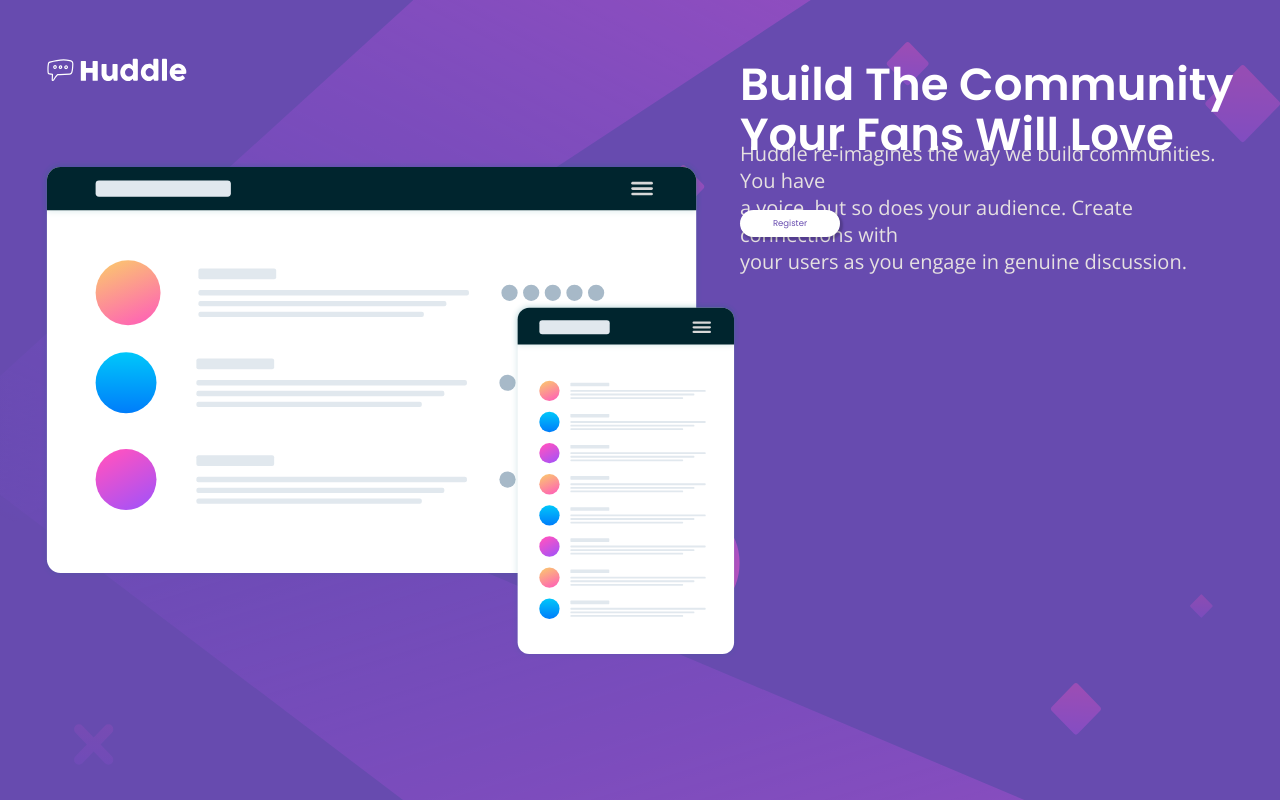
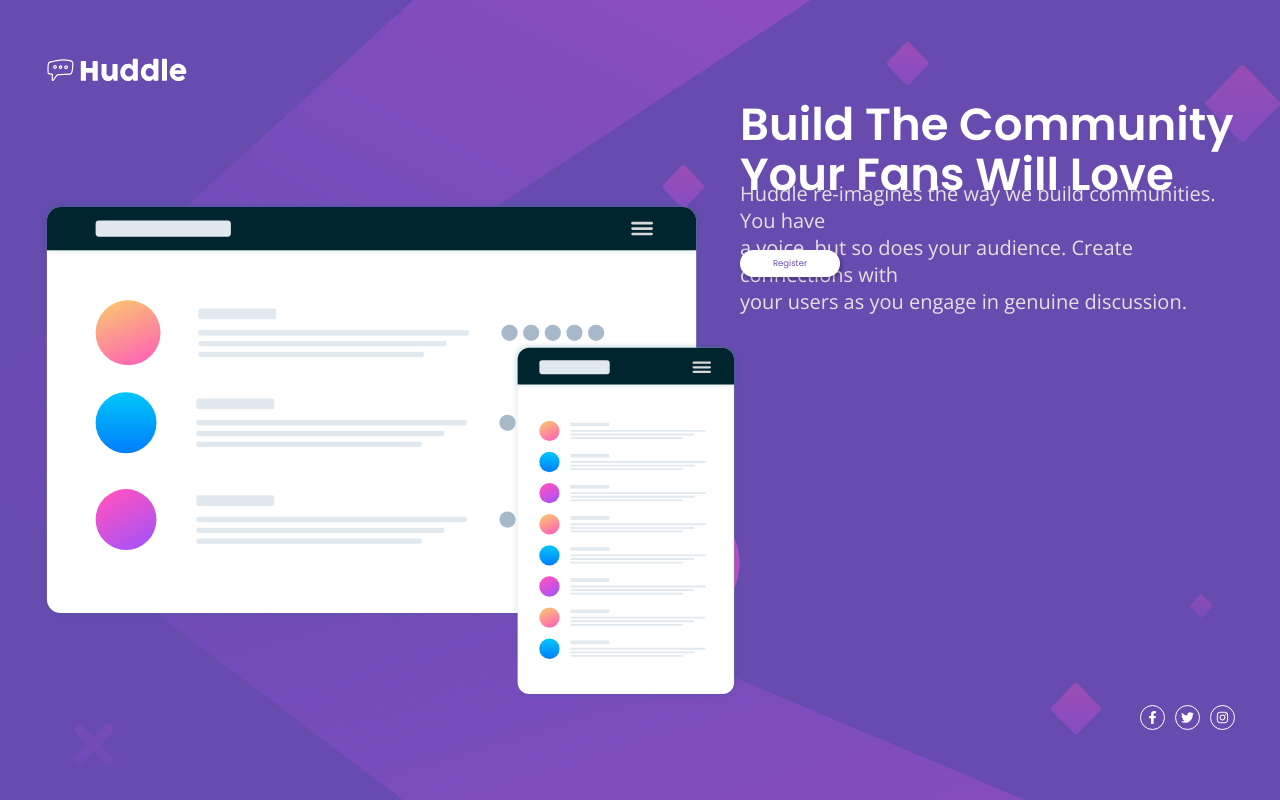
Before and after one commit to monsor3s/hundlepage, a React (Create React App) app: page / in a window 1280 px wide. Built offline with nearby package versions, Linux system fonts and the light colour scheme.

Commit message:
Updt cmmt

```diff
--- a/src/pages/HomePage/styles.ts
+++ b/src/pages/HomePage/styles.ts
@@ -13,7 +13,7 @@ export const ContainerBox = styled.div`
     z-index: 1;
     display: grid;
     grid-template-columns: 4rem repeat(2, 1fr) 4rem;
-    grid-template-rows: 4rem repeat(7, 1fr) 4rem;
+    grid-template-rows: 4rem repeat(3, 1fr) 4rem;
     width: 100vw;
     height: 100vh;
     background-color: var(--violet);
@@ -100,9 +100,9 @@ export const Button = styled.button `
 export const Footer = styled.div `
     position: absolute;
     z-index: 0;
-    width: 680px;
+    width: calc(100% - 40px);
 
-    grid-area: 3 / 3;
+    grid-area: 4 / 3;
 
     display: flex;
     justify-content: flex-end;
@@ -111,12 +111,12 @@ export const Footer = styled.div `
     .fbLookup,
     .ttLookup,
     .instLookup {
-        width: 2rem;
-        height: 2rem;
+        width: 2.5rem;
+        height: 2.5rem;
         color: white;
         border: 1px solid #fff;
         border-radius: 2rem;
-        padding: 7px;
+        padding: 5px;
 
         margin: 5px;
 
```
